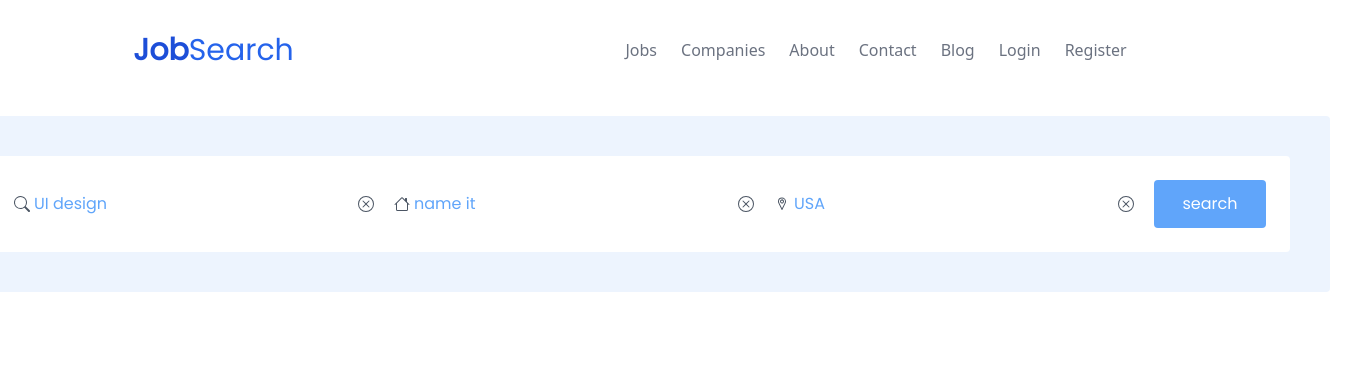
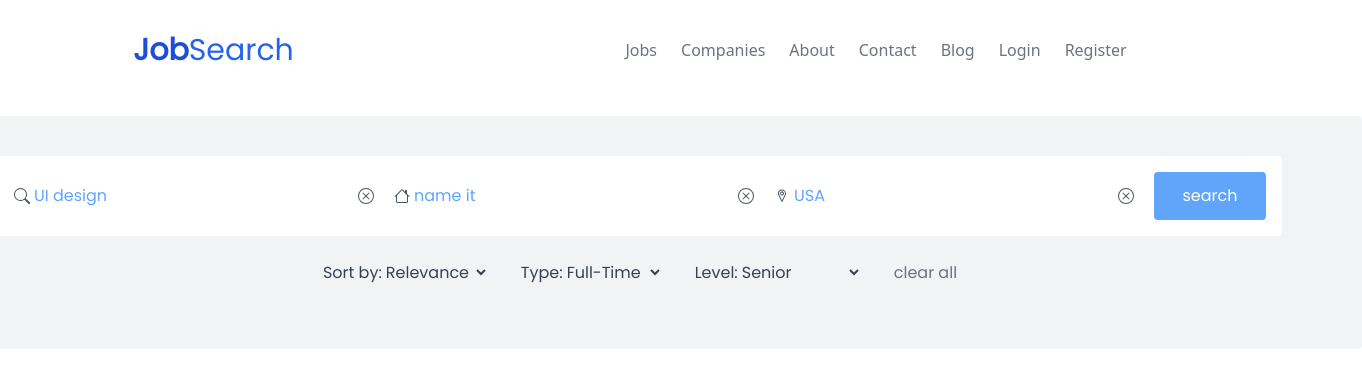
Before and after one commit to cleverAkanimoh/tailwind-learning-project, a React (Vite) app: page / in a window 1280 px wide. Shown: the top 388 px of the page, 1362 px wide, since content can reach past the window. Built offline with nearby package versions, Linux system fonts and the light colour scheme.

Commit message:
modified SearchForm.jsx in Components

```diff
--- a/src/Components/SearchForm.jsx
+++ b/src/Components/SearchForm.jsx
@@ -25,8 +25,8 @@ export default function () {
 	}
 
 	return (
-		<article className="lg:w-2/2 mt-4 lg:p-10 p-6 bg-blue-100 bg-opacity-50 rounded">
-			<div className="bg-white bg-opacity-25 lg:justify-between p-6 md:flex-row flex flex-col items-center justify-center rounded">
+		<article className="lg:w-12/12 mt-4 lg:p-10 lg:pr-20 lg:pl-20 md:p-10 p-5 sm:p-10 bg-gray-200 bg-opacity-50 rounded">
+			<div className="bg-white bg-opacity-25 lg:justify-between p-3 md:p-3 lg:p-4 md:flex-row flex flex-col items-center justify-center rounded">
 				<div className="flex items-center mb-4 md:mb-0 md:mr-5">
 					<BsSearch className=" text-gray-600" />
 					<input
@@ -83,6 +83,35 @@ export default function () {
 					search
 				</button>
 			</div>
+
+			<div className="text-gray-700 flex flex-col justify-center items-center p-4 md:p-6 md:flex-row">
+				<label className="mb-2 lg:mr-8 md:mb-0 md:mr-6">Sort by:
+					<select name="sortField" className="capitalize bg-transparent">
+						<option value="relevance">relevance</option>
+						<option value="inclusive">inclusive</option>
+						<option value="starts with">starts with</option>
+						<option value="contains">contains</option>
+					</select>
+				</label>
+
+				<label className="mb-2 lg:mr-8 md:mb-0 md:mr-6">Type:
+					<select name="typeField" className="capitalize bg-transparent">
+						<option value="full">full-time</option>
+						<option value="part">part-time</option>
+					</select>
+				</label>
+
+				<label  className="mb-2 lg:mr-8 md:mb-0 md:mr-6">Level:
+					<select name="levelField" className="capitalize bg-transparent">
+						<option value="senior">senior</option>
+						<option value="junior">junior</option>
+						<option value="intermediate">intermediate</option>
+						<option value="advance">advance</option>
+					</select>
+				</label>
+
+				<label className="text-gray-500 cursor-pointer">clear all</label>
+			</div>
 		</article>
 	);
 }
```
